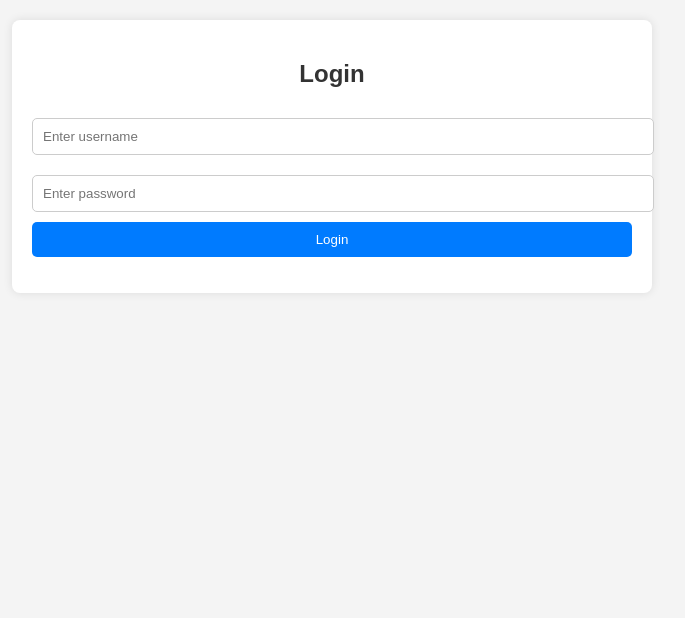
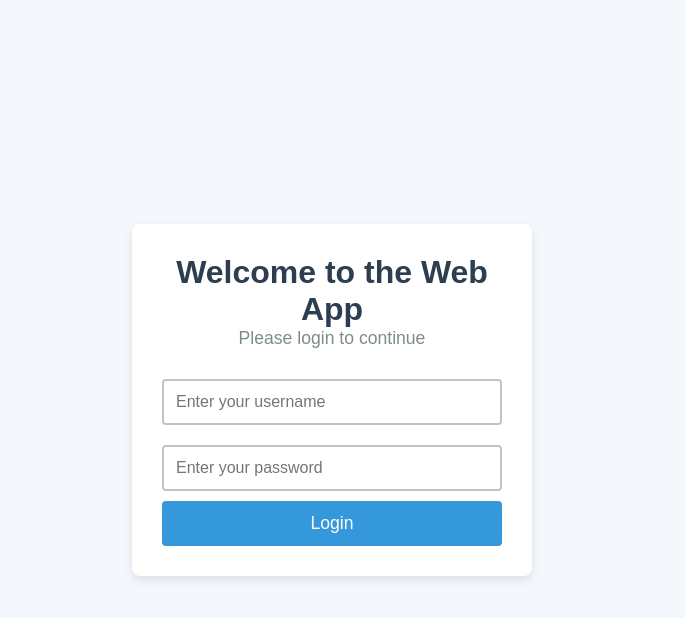
Before and after one commit to isanseba/webapp-frontend, a plain HTML site: page index.html in a window 1280 px wide. Shown: the whole page, without its empty margins (308-993 px from the left). Drawn offline with Linux system fonts and the light colour scheme.

Commit message:
Updated the frontend styling and added functionality for login and dashboards

```diff
--- a/index.html
+++ b/index.html
@@ -3,41 +3,35 @@
 <head>
     <meta charset="UTF-8">
     <meta name="viewport" content="width=device-width, initial-scale=1.0">
-  <title>Business Dashboard</title>
+    <title>Login</title>
     <link rel="stylesheet" href="style.css">
 </head>
 <body>
-
-  <!-- Login Section -->
-  <div id="login-section">
-    <h2>Login</h2>
-    <input type="text" id="username" placeholder="Enter username" />
-    <input type="password" id="password" placeholder="Enter password" />
-    <button onclick="login()">Login</button>
-    <p id="error-message" style="color: red;"></p>
+    <!-- Login Form Section -->
+    <div id="login-form-container">
+        <h1>Welcome to the Web App</h1>
+        <p>Please login to continue</p>
+        <form id="login-form">
+            <input type="text" id="username" placeholder="Enter your username" required>
+            <input type="password" id="password" placeholder="Enter your password" required>
+            <button type="button" onclick="login()">Login</button>
+        </form>
     </div>
 
-  <!-- Admin Dashboard -->
+    <!-- Admin Dashboard Section (Hidden by Default) -->
     <div id="admin-dashboard" style="display: none;">
         <h2>Admin Dashboard</h2>
         <button onclick="logout()">Logout</button>
-    <p>Welcome, Admin! Here you can manage users.</p>
-    <!-- Add admin features here -->
+        <p>Welcome, Admin! Here you can manage users and oversee the app's activities.</p>
+        <!-- Admin features and management tools go here -->
     </div>
 
-  <!-- Business Dashboard -->
+    <!-- Business Dashboard Section (Hidden by Default) -->
     <div id="business-dashboard" style="display: none;">
         <h2>Business Dashboard</h2>
         <button onclick="logout()">Logout</button>
-    <p>Welcome to your business dashboard!</p>
-    <p>Your customer reviews and API integration settings go here.</p>
-    <label for="google-api">Google API Key:</label>
-    <input type="text" id="google-api" placeholder="Enter Google API key" />
-    <label for="yelp-api">Yelp API Key:</label>
-    <input type="text" id="yelp-api" placeholder="Enter Yelp API key" />
-    <label for="sendgrid-api">SendGrid API Key:</label>
-    <input type="text" id="sendgrid-api" placeholder="Enter SendGrid API key" />
-    <!-- You can add more fields and functionalities here -->
+        <p>Welcome to your business dashboard! You can manage your business details, view customer data, and more.</p>
+        <!-- Business client features go here -->
     </div>
 
     <script src="script.js"></script>
--- a/script.js
+++ b/script.js
@@ -1,43 +1,31 @@
-// Set the backend URL for your API
-const backendUrl = 'https://webapp-backend-kgol.onrender.com'; // Replace with your actual backend URL
-
-// Login function
+// This is the login function called by both the button click and Enter key press
 function login() {
   const username = document.getElementById('username').value;
   const password = document.getElementById('password').value;
-  const errorMessage = document.getElementById('error-message');
 
-  // Make a GET request to fetch the user list and check credentials
-  fetch(`${backendUrl}/users`)
-    .then((response) => response.json())
-    .then((users) => {
-      // Check if the entered credentials match any user
-      const user = users.find(
-        (u) => u.username === username && u.password === password
-      );
+  // You can replace this with your actual login validation logic
+  if (username && password) {
+      // Assuming the login is successful, you can set a session or token
+      alert("Logged in as " + username);
 
-      if (user) {
-        // Check if the user is an admin or a business client
-        if (user.username === 'admin') {
-          // Show the admin dashboard
+      // You can now show the respective dashboard (Admin or Business)
+      // For example, if it's admin:
+      if (username === 'admin') {
           document.getElementById('admin-dashboard').style.display = 'block';
-        } else {
-          // Show the business dashboard
+          document.getElementById('login-form').style.display = 'none';
+      } else {
           document.getElementById('business-dashboard').style.display = 'block';
-        }
-        // Hide the login section
-        document.getElementById('login-section').style.display = 'none';
-      } else {
-        errorMessage.innerText = 'Invalid username or password';
+          document.getElementById('login-form').style.display = 'none';
       }
-    });
+  } else {
+      alert("Please enter both username and password.");
+  }
 }
 
-// Logout function
-function logout() {
-  document.getElementById('login-section').style.display = 'block';
-  document.getElementById('admin-dashboard').style.display = 'none';
-  document.getElementById('business-dashboard').style.display = 'none';
-  document.getElementById('username').value = '';
-  document.getElementById('password').value = '';
-}
+// Add the event listener for the Enter key press
+document.querySelector('form').addEventListener('keydown', function(event) {
+  if (event.key === 'Enter') {
+      event.preventDefault();  // Prevent form submission if necessary
+      login(); // Trigger the login function
+  }
+});
--- a/style.css
+++ b/style.css
@@ -1,51 +1,111 @@
-/* Basic styling for the app */
-body {
-    font-family: Arial, sans-serif;
-    background-color: #f4f4f4;
-    color: #333;
+/* Global Styles */
+* {
     margin: 0;
     padding: 0;
+    box-sizing: border-box;
+    font-family: Arial, sans-serif;
 }
 
-  h2 {
-    text-align: center;
+body {
+    background-color: #f4f7fc;
+    color: #333;
+    display: flex;
+    justify-content: center;
+    align-items: center;
+    height: 100vh;
+    flex-direction: column;
 }
 
-  #login-section, #admin-dashboard, #business-dashboard {
-    max-width: 600px;
-    margin: 20px auto;
-    padding: 20px;
-    background-color: #fff;
-    border-radius: 8px;
-    box-shadow: 0 0 10px rgba(0, 0, 0, 0.1);
+h1, h2 {
+    color: #2C3E50;
 }
 
-  input {
+p {
+    color: #7F8C8D;
+    font-size: 1.1rem;
+    margin-bottom: 20px;
+}
+
+/* Form Styles */
+#login-form-container {
+    background: #fff;
+    border-radius: 8px;
+    padding: 30px;
     width: 100%;
-    padding: 10px;
+    max-width: 400px;
+    box-shadow: 0 4px 8px rgba(0, 0, 0, 0.1);
+    text-align: center;
+    transition: transform 0.3s ease, opacity 0.3s ease;
+}
+
+form input {
+    width: 100%;
+    padding: 12px;
     margin: 10px 0;
-    border-radius: 5px;
-    border: 1px solid #ccc;
+    border: 2px solid #BDC3C7;
+    border-radius: 4px;
+    font-size: 1rem;
+    color: #333;
+}
+
+form button {
+    width: 100%;
+    padding: 12px;
+    background-color: #3498db;
+    color: #fff;
+    border: none;
+    border-radius: 4px;
+    font-size: 1.1rem;
+    cursor: pointer;
+    transition: background-color 0.3s;
+}
+
+form button:hover {
+    background-color: #2980b9;
+}
+
+form button:focus {
+    outline: none;
+}
+
+form input:focus {
+    border-color: #3498db;
+}
+
+/* Dashboard Styles */
+#admin-dashboard, #business-dashboard {
+    width: 100%;
+    max-width: 900px;
+    margin: 30px auto;
+    background-color: #fff;
+    padding: 30px;
+    border-radius: 8px;
+    box-shadow: 0 4px 8px rgba(0, 0, 0, 0.1);
+    display: none;
+}
+
+#admin-dashboard h2, #business-dashboard h2 {
+    color: #2C3E50;
+    margin-bottom: 20px;
+}
+
+#admin-dashboard p, #business-dashboard p {
+    font-size: 1.1rem;
+    color: #7F8C8D;
+    margin-bottom: 20px;
 }
 
 button {
-    width: 100%;
-    padding: 10px;
-    background-color: #007bff;
+    background-color: #e74c3c;
+    padding: 10px 20px;
     color: #fff;
     border: none;
-    border-radius: 5px;
+    border-radius: 4px;
     cursor: pointer;
+    transition: background-color 0.3s;
+    font-size: 1rem;
 }
 
 button:hover {
-    background-color: #0056b3;
+    background-color: #c0392b;
 }
-
-  #google-api, #yelp-api, #sendgrid-api {
-    width: 100%;
-    padding: 10px;
-    margin: 10px 0;
-    border-radius: 5px;
-    border: 1px solid #ccc;
-  }
```
Lines whose indentation alone changed are shown as unchanged.
